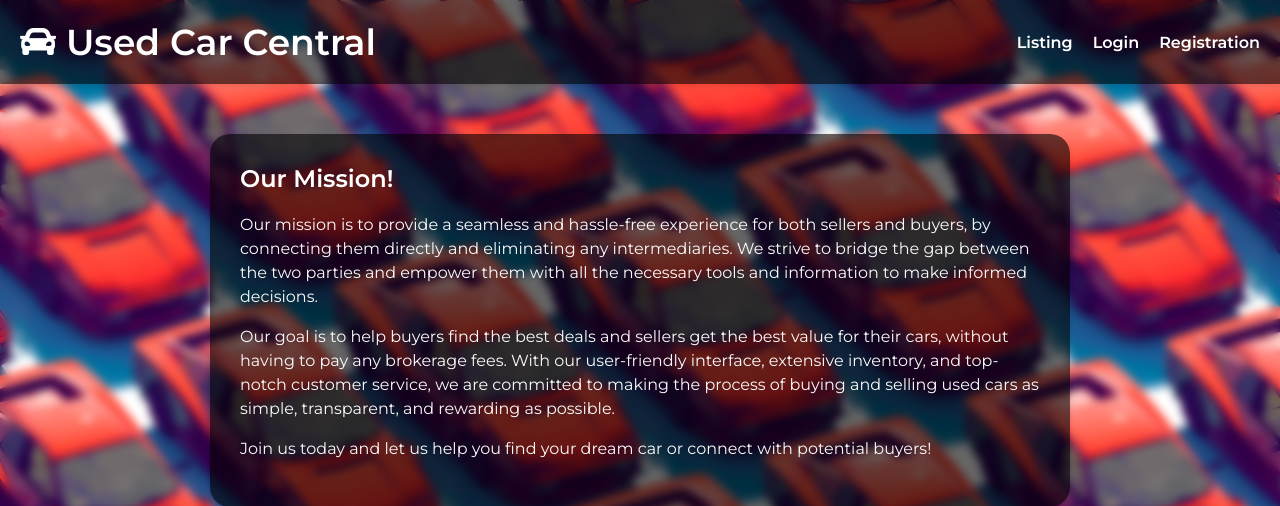
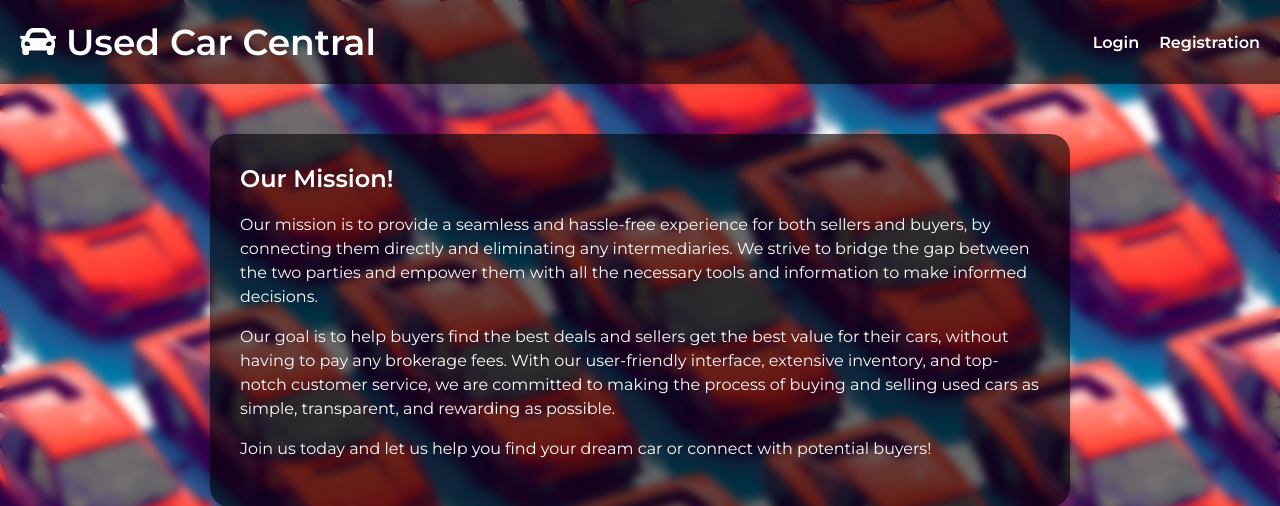
Before and after one commit to ramkiran55/UsedCarCentral, a Flask app: page / in a window 1280 px wide. Shown: the top 506 px of the page. Run offline with Flask 3, Linux system fonts and the light colour scheme.

Commit message:
Update landing.html

```diff
--- a/templates/landing.html
+++ b/templates/landing.html
@@ -10,7 +10,6 @@
     <header>
       <h1><i class="fas fa-car" style="--fa-secondary-color: #ff0000;"></i> Used Car Central</h1>
       <nav>
-      <a href="{{ url_for('getcarlistings') }}"><strong>Listing</strong></a>
       <a href="{{ url_for('login') }}"><strong>Login</strong></a>
       <a href="{{ url_for('register') }}"><strong>Registration</strong></a>
       </nav>
```
